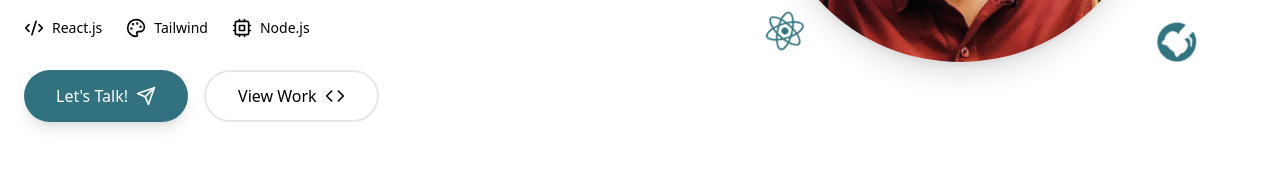
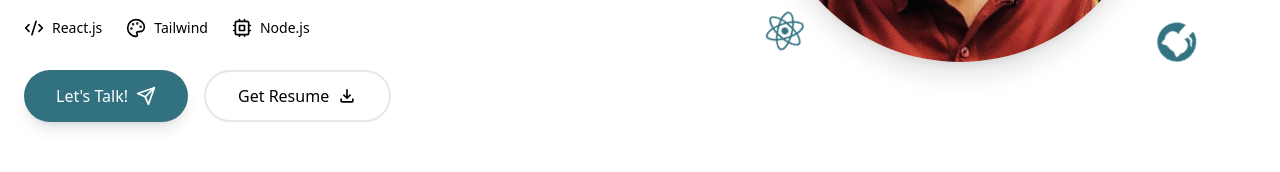
Before and after one commit to rahulparihar-del/Personal-Portfolio, a React (Vite) app: page / in a window 1280 px wide. Shown: the part 570-742 px from the top of the page. Built offline with nearby package versions, Linux system fonts and the light colour scheme.

Commit message:
resolved

```diff
--- a/src/components/Footer/Footer.tsx
+++ b/src/components/Footer/Footer.tsx
@@ -2,62 +2,54 @@ import React from 'react';
 import { Github, Linkedin, Mail } from 'lucide-react';
 
 const Footer: React.FC = () => {
+  const socialLinks = [
+    {
+      icon: Github,
+      href: 'https://github.com/rahulparihar-del',
+      label: 'GitHub Profile',
+    },
+    {
+      icon: Linkedin,
+      href: 'https://www.linkedin.com/in/rahulpariharr/',
+      label: 'LinkedIn Profile',
+    },
+    {
+      icon: Mail,
+      href: 'https://mail.google.com/mail/?view=cm&fs=1&to=rahulpariharmalii@gmail.com&su=Hello%20Rahul&body=Hi%20Rahul,%20I%20would%20like%20to%20connect%20with%20you!',
+      label: 'Email Contact',
+    },
+  ];
+
   return (
     <footer className="bg-gray-900 text-white">
       <div className="container mx-auto px-6 py-12">
         <div className="grid grid-cols-1 md:grid-cols-3 gap-8 items-center text-center md:text-left">
-          {/* Name and Title Section */}
           <div>
             <h3 className="text-2xl font-bold">Rahul Parihar</h3>
-            <p className="mt-2 text-gray-400">Frontend Developer Developer</p>
+            <p className="mt-2 text-gray-400">Frontend Developer</p>
           </div>
-
-          {/* Social Links Section */}
           <div>
             <div className="flex justify-center space-x-6">
-              <a href="https://github.com" className="hover:text-[#256c5b] transition-colors">
-                <Github size={20} />
-              </a>
-              <a href="https://www.linkedin.com/in/rishiraj-singh-chauhan-0b2969225/" className="hover:text-[#256c5b] transition-colors">
-                <Linkedin size={20} />
-              </a>
-              <a href="mailto:rishiiiraj16@gmail.com" className="hover:text-[#256c5b] transition-colors">
-                <Mail size={20} />
-              </a>
+              {socialLinks.map(({ icon: Icon, href, label }) => (
+                <a
+                  key={href}
+                  href={href}
+                  aria-label={label}
+                  className="text-gray-400 hover:text-[#327380] transition-colors"
+                  target="_blank"
+                  rel="noopener noreferrer"
+                >
+                  <Icon size={24} />
+                </a>
+              ))}
             </div>
           </div>
-
-          {/* Copyright Section */}
           <div>
             <p className="flex justify-center md:justify-end items-center text-gray-400">
               Made in {new Date().getFullYear()}
             </p>
           </div>
         </div>
-
-        {/* Navigation and Copyright
-        <div className="mt-8 pt-8 border-t border-gray-800 text-center text-gray-400">
-          <nav className="mb-4">
-            <ul className="flex flex-wrap justify-center space-x-4 md:space-x-6">
-              <li>
-                <a href="#" className="hover:text-white transition-colors">Home</a>
-              </li>
-              <li>
-                <a href="#about" className="hover:text-white transition-colors">About</a>
-              </li>
-              <li>
-                <a href="#projects" className="hover:text-white transition-colors">Projects</a>
-              </li>
-              <li>
-                <a href="#experience" className="hover:text-white transition-colors">Experience</a>
-              </li>
-              <li>
-                <a href="#contact" className="hover:text-white transition-colors">Contact</a>
-              </li>
-            </ul>
-          </nav>
-          <p>&copy; {new Date().getFullYear()} Rishi Raj Singh. All rights reserved.</p>
-        </div> */}
       </div>
     </footer>
   );
--- a/src/components/Header/Header.tsx
+++ b/src/components/Header/Header.tsx
@@ -2,6 +2,7 @@ import React, { useState } from "react";
 import logo from "../../assets/user.png";
 import HeroButton from "../ui/HeroButton";
 import { Bars3BottomLeftIcon, XMarkIcon } from "@heroicons/react/24/solid";
+
 
 const Header: React.FC = () => {
   const [isMenuOpen, setIsMenuOpen] = useState(false);
@@ -18,12 +19,13 @@ const Header: React.FC = () => {
     setIsMenuOpen((prev) => !prev);
   };
 
+
   return (
     <header className="bg-white py-4 shadow">
       <div className="container mx-auto px-6">
         <div className="flex justify-between items-center">
           {/* Logo Section */}
-          <div className="text-2xl font-bold text-blue-500">
+          <div className="text-2xl font-bold text-[#327380]">
             <img src={logo} alt="logo" className="w-10 h-10" />
           </div>
 
@@ -49,7 +51,7 @@ const Header: React.FC = () => {
 
           {/* Mobile Menu Button */}
           <button
-            className="md:hidden text-gray-600 hover:text-blue-500 focus:outline-none"
+            className="md:hidden text-gray-600 hover:text-[#327380]focus:outline-none"
             onClick={toggleMenu}
           >
             {isMenuOpen ? (
@@ -68,7 +70,7 @@ const Header: React.FC = () => {
                 <a
                   key={link.path}
                   href={link.path}
-                  className="block text-gray-600 hover:text-blue-500 transition-colors"
+                  className="block text-gray-600 hover:text-[#327380] transition-colors"
                 >
                   {link.name}
                 </a>
--- a/src/components/Hero.tsx
+++ b/src/components/Hero.tsx
@@ -1,16 +1,34 @@
-import { Github, Linkedin, Mail } from 'lucide-react';
-import { Send, Code } from 'lucide-react';
-import { motion } from 'framer-motion';
-import HeroButton from './ui/HeroButton';
-import TechStack from './ui/TechStack';
+import { Github, Linkedin, Mail } from "lucide-react";
+import { Send, Code } from "lucide-react";
+import { motion } from "framer-motion";
+import HeroButton from "./ui/HeroButton";
+import TechStack from "./ui/TechStack";
 
 const Hero = () => {
+  const socialLinks = [
+    {
+      icon: Github,
+      href: "https://github.com/rahulparihar-del",
+      label: "GitHub Profile",
+    },
+    {
+      icon: Linkedin,
+      href: "https://www.linkedin.com/in/rahulpariharr/",
+      label: "LinkedIn Profile",
+    },
+    {
+      icon: Mail,
+      href: "https://mail.google.com/mail/?view=cm&fs=1&to=rahulpariharmalii@gmail.com&su=Hello%20Rahul&body=Hi%20Rahul,%20I%20would%20like%20to%20connect%20with%20you!",
+      label: "Email Contact",
+    },
+  ];
+
   return (
     <div className="min-h-screen flex items-center bg-gradient-to-br from-gray-900 to-gray-800 text-white">
       <div className="container mx-auto px-6 py-20 grid md:grid-cols-2 gap-12 items-center">
         <div className="space-y-8">
           <h1 className="text-5xl font-bold leading-tight">
-            Hi, I'm <span className="text-blue-400">Rishi Raj Singh</span>
+            Hi, I'm <span className="text-[#327380]">Rishi Raj Singh</span>
             <br />
             Software Developer
           </h1>
@@ -36,19 +54,24 @@ const Hero = () => {
           </motion.div>
 
           <div className="flex space-x-4">
-            <a href="https://github.com" className="p-2 hover:text-blue-400 transition-colors">
-              <Github size={24} />
-            </a>
-            <a href="https://www.linkedin.com/in/rishiraj-singh-chauhan-0b2969225/" className="p-2 hover:text-blue-400 transition-colors">
-              <Linkedin size={24} />
-            </a>
-            <a href="mailto:rishiiiraj16@gmail.com" className="p-2 hover:text-blue-400 transition-colors">
-              <Mail size={24} />
-            </a>
+            {socialLinks.map(({ icon: Icon, href, label }) => (
+              <motion.a
+                key={href}
+                href={href}
+                aria-label={label}
+                className="p-2 text-gray-400 hover:text-[] transition-colors"
+                whileHover={{ scale: 1.2 }}
+                whileTap={{ scale: 0.9 }}
+                transition={{ duration: 0.2 }}
+                target="_blank"
+              >
+                <Icon size={24} />
+              </motion.a>
+            ))}
           </div>
         </div>
         <div className="relative">
-          <div className="absolute inset-0 bg-blue-500 rounded-full opacity-10 blur-3xl"></div>
+          <div className="absolute inset-0 bg-[#327380] rounded-full opacity-10 blur-3xl"></div>
           <img
             src="https://images.unsplash.com/photo-1517694712202-14dd9538aa97?auto=format&fit=crop&q=80"
             alt="Coding workspace"
--- a/src/components/Hero/Hero.tsx
+++ b/src/components/Hero/Hero.tsx
@@ -3,7 +3,8 @@ import GradientTitle from "./GradientTitle";
 import SocialLinks from "../Projects/SocialLinks";
 import HeroImage from "./HeroImage";
 import TechStack from "../ui/TechStack";
-import { Send, Code } from "lucide-react";
+import { Send } from "lucide-react";
+import { MdOutlineFileDownload } from "react-icons/md";
 import { motion } from "framer-motion";
 import HeroButton from "../ui/HeroButton";
 import user from "../../assets/Rahul.jpeg";
@@ -30,11 +31,17 @@ const Hero: React.FC = () => {
             animate={{ opacity: 1 }}
             transition={{ delay: 0.8, duration: 0.6 }}
           >
-            <HeroButton href="#contact" variant="primary" icon={Send}>
+            <HeroButton href="#contact" variant="primary" icon={Send} target="_self">
               Let's Talk!
             </HeroButton>
-            <HeroButton href="#projects" variant="secondary" icon={Code}>
-              View Work
+            <HeroButton
+              href="https://drive.google.com/uc?export=download&id=1iw8dIJGjLPLInKawrU-RTkOQhfnKqEit"
+              variant="secondary"
+              icon={MdOutlineFileDownload}
+              download
+              target="_blank"
+            >
+              Get Resume
             </HeroButton>
           </motion.div>
         </div>
--- a/src/components/Projects/SocialLinks.tsx
+++ b/src/components/Projects/SocialLinks.tsx
@@ -5,17 +5,17 @@ import { Github, Linkedin, Mail } from 'lucide-react';
 const socialLinks = [
   {
     icon: Github,
-    href: 'https://github.com',
+    href: 'https://github.com/rahulparihar-del',
     label: 'GitHub Profile',
   },
   {
     icon: Linkedin,
-    href: 'https://www.linkedin.com/in/rishiraj-singh-chauhan-0b2969225/',
+    href: 'https://www.linkedin.com/in/rahulpariharr/',
     label: 'LinkedIn Profile',
   },
   {
     icon: Mail,
-    href: 'mailto:rishiiiraj16@gmail.com',
+    href: 'https://mail.google.com/mail/?view=cm&fs=1&to=rahulpariharmalii@gmail.com&su=Hello%20Rahul&body=Hi%20Rahul,%20I%20would%20like%20to%20connect%20with%20you!',
     label: 'Email Contact',
   },
 ];
@@ -37,6 +37,7 @@ const SocialLinks: React.FC = () => {
           whileHover={{ scale: 1.2 }}
           whileTap={{ scale: 0.9 }}
           transition={{ duration: 0.2 }}
+          target="_blank"
         >
           <Icon size={24} />
         </motion.a>
--- a/src/components/ui/HeroButton.tsx
+++ b/src/components/ui/HeroButton.tsx
@@ -5,21 +5,37 @@ interface HeroButtonProps {
   href: string;
   variant?: 'primary' | 'secondary';
   children: React.ReactNode;
-  icon?: LucideIcon;
+  icon?: LucideIcon | React.ComponentType<{ size: number }>;
+  download?: boolean;
+  target?: '_self' | '_blank';
+
 }
 
-export default function HeroButton({ href, variant = 'primary', children, icon: Icon }: HeroButtonProps) {
+export default function HeroButton({
+  href,
+  variant = 'primary',
+  children,
+  icon: Icon,
+  download = false,
+  target = '_self',
+}: HeroButtonProps) {
   const baseStyles =
     "px-8 py-3 rounded-full font-medium transition-all transform hover:scale-105 flex items-center gap-2";
   const variants = {
     primary:
-    "bg-[#327280] hover:bg-[#256c5b] text-white shadow-lg hover:shadow-xl", // Updated background color for primary
+      "bg-[#327280] hover:bg-[#256c5b] text-white shadow-lg hover:shadow-xl",
     secondary:
       "bg-white/10 backdrop-blur-sm text-black border-2 border-gray-200 dark:border-[#256c5b] hover:border-[#256c5b] dark:hover:border-[#256c5b]",
   };
 
   return (
-    <a href={href} className={`${baseStyles} ${variants[variant]}`}>
+    <a
+      href={href}
+      target={target}
+      rel="noopener noreferrer"
+      download={download ? true : undefined}
+      className={`${baseStyles} ${variants[variant]}`}
+    >
       {children}
       {Icon && <Icon size={20} />}
     </a>
```
Lines whose indentation alone changed are shown as unchanged.
